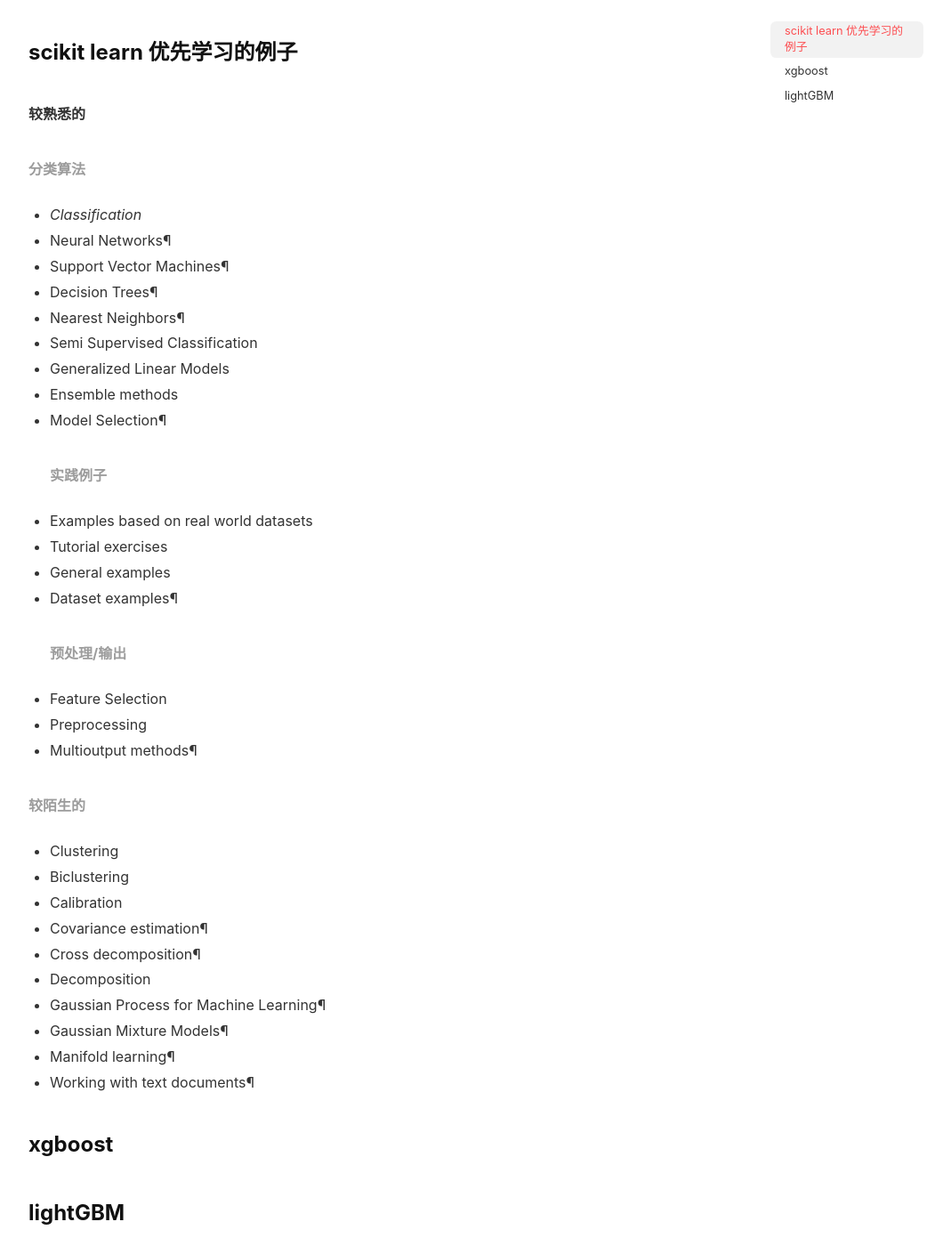
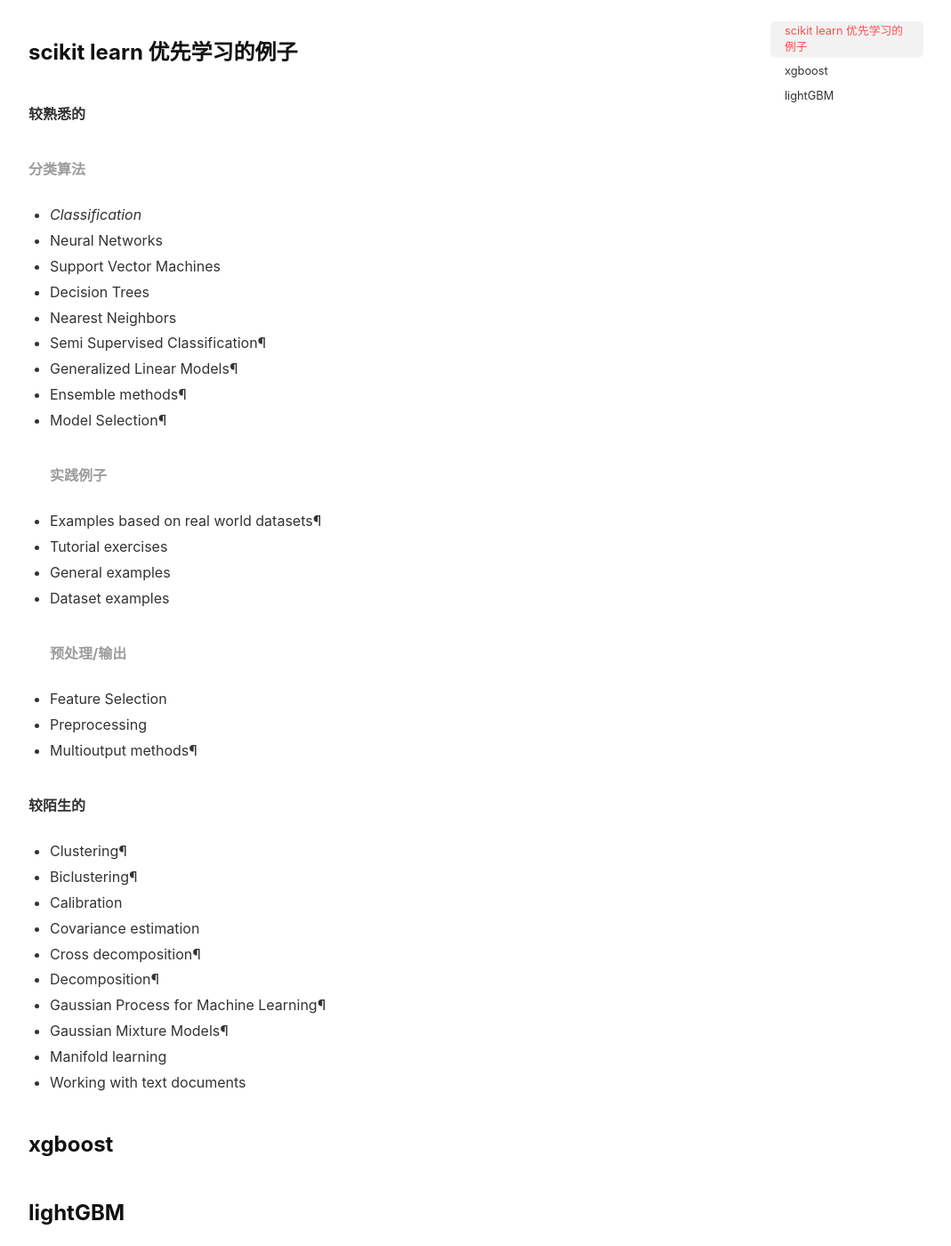
Before and after one commit to slyrx/Tech_Blog, a Jekyll site: the page built from _posts/2018-4-24-机器学习一般流程.md, in a window 1280 px wide and 1400 px high, scrolled down 701 px. Shown: the whole window at 89% size, without its empty margins (105-1174 px from the left). Built offline with Jekyll 4.4.1, drawn with Linux system fonts in a browser that asks for light colours; nearby versions of some CDN libraries.

```diff
--- a/_posts/2018-4-24-机器学习一般流程.md
+++ b/_posts/2018-4-24-机器学习一般流程.md
@@ -23,35 +23,35 @@
 ##### 较熟悉的
 ###### 分类算法
 + _Classification_
-+ Neural Networks¶
-+ Support Vector Machines¶
-+ Decision Trees¶
-+ Nearest Neighbors¶
-+ Semi Supervised Classification
-+ Generalized Linear Models
-+ Ensemble methods
++ Neural Networks
++ Support Vector Machines
++ Decision Trees
++ Nearest Neighbors
++ Semi Supervised Classification¶
++ Generalized Linear Models¶
++ Ensemble methods¶
 + Model Selection¶
 ###### 实践例子
-+ Examples based on real world datasets
++ Examples based on real world datasets¶
 + Tutorial exercises
 + General examples
-+ Dataset examples¶
++ Dataset examples
 ###### 预处理/输出
 + Feature Selection
 + Preprocessing
 + Multioutput methods¶
 
-###### 较陌生的
-+ Clustering
-+ Biclustering
+##### 较陌生的
++ Clustering¶
++ Biclustering¶
 + Calibration
-+ Covariance estimation¶
++ Covariance estimation
 + Cross decomposition¶
-+ Decomposition
++ Decomposition¶
 + Gaussian Process for Machine Learning¶
 + Gaussian Mixture Models¶
-+ Manifold learning¶
-+ Working with text documents¶
++ Manifold learning
++ Working with text documents
 
 ### xgboost
 ### lightGBM
```
